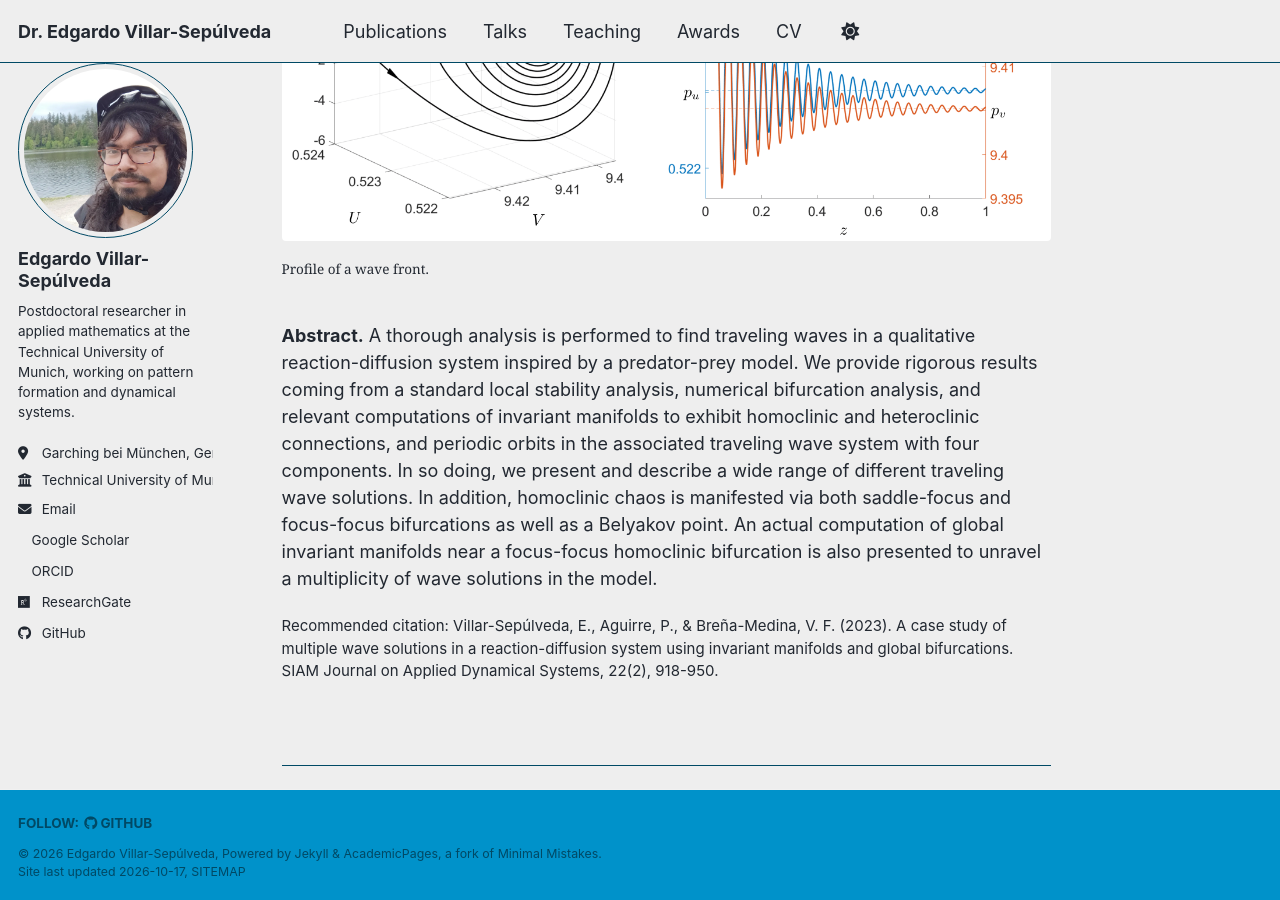
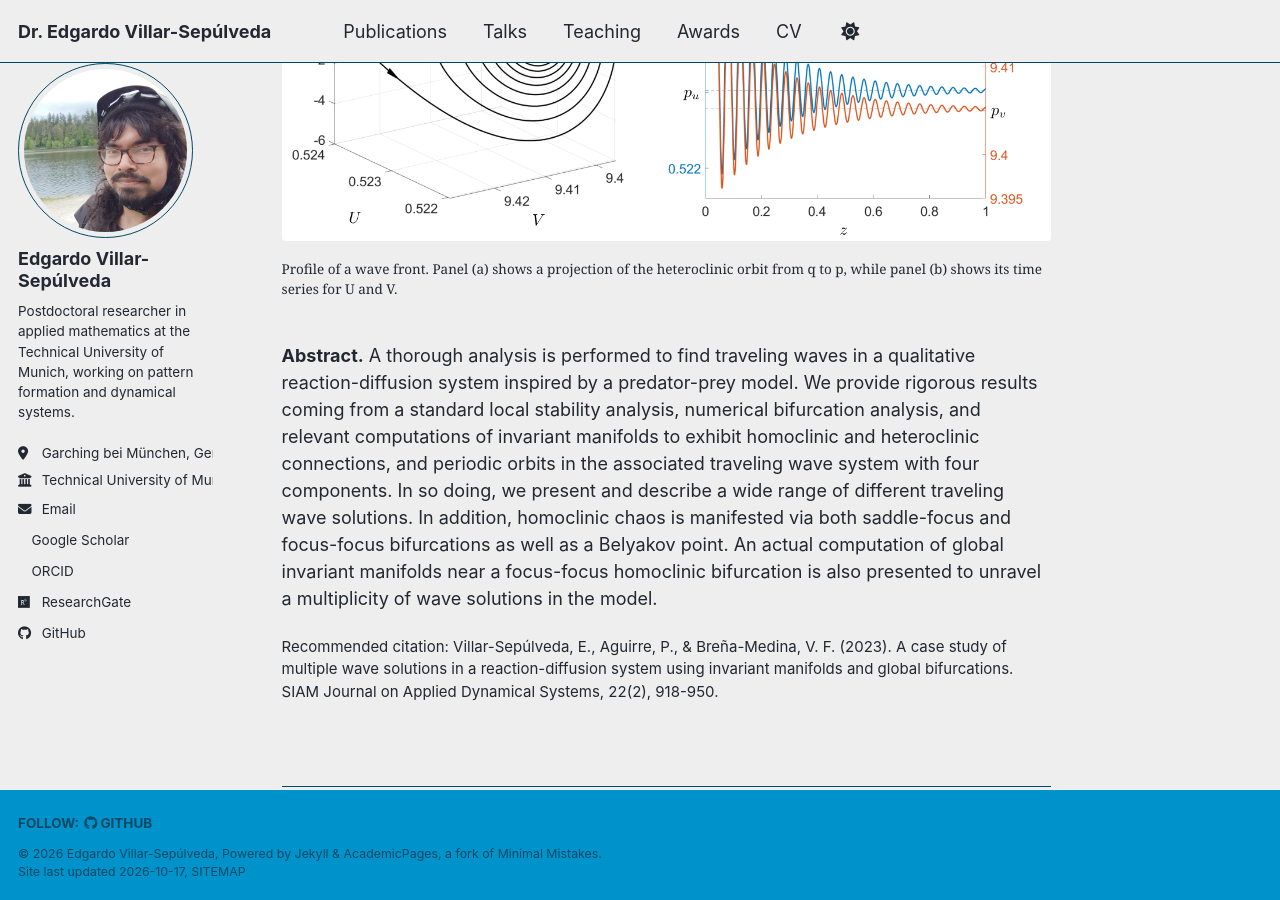
Before and after one commit to edgardeitor/edgardeitor.github.io, a Jekyll site: the page built from _publications/Aguirre.md, in a window 1280 px wide and 900 px high, scrolled down 513 px. Built offline with Jekyll 4.4.1, drawn with Linux system fonts in a browser that asks for light colours; a style sheet for code colours, icons or effects is not loaded.

Commit message:
Adding images

```diff
--- a/_publications/Aguirre.md
+++ b/_publications/Aguirre.md
@@ -14,9 +14,9 @@ citation: 'Villar-Sepúlveda, E., Aguirre, P., & Breña-Medina, V. F. (2023). A
 <figure>
   <img
     src="/images/publications/2.Aguirre.png"
-    alt="Profile of a wave front.  Panel (a) shows a projection of the heteroclinic orbit from q to p, while panel (b) shows its time series for U and V."
+    alt="Profile of a wave front."
     style="width: 100%; height: auto;">
-  <figcaption>Profile of a wave front.</figcaption>
+  <figcaption>Profile of a wave front. Panel (a) shows a projection of the heteroclinic orbit from q to p, while panel (b) shows its time series for U and V.</figcaption>
 </figure>
 
 **Abstract.** A thorough analysis is performed to find traveling waves in a qualitative reaction-diffusion system inspired by a predator-prey model. We provide rigorous results coming from a standard local stability analysis, numerical bifurcation analysis, and relevant computations of invariant manifolds to exhibit homoclinic and heteroclinic connections, and periodic orbits in the associated traveling wave system with four components. In so doing, we present and describe a wide range of different traveling wave solutions. In addition, homoclinic chaos is manifested via both saddle-focus and focus-focus bifurcations as well as a Belyakov point. An actual computation of global invariant manifolds near a focus-focus homoclinic bifurcation is also presented to unravel a multiplicity of wave solutions in the model.
```
